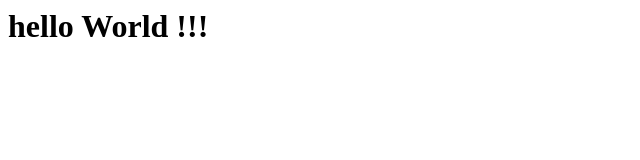
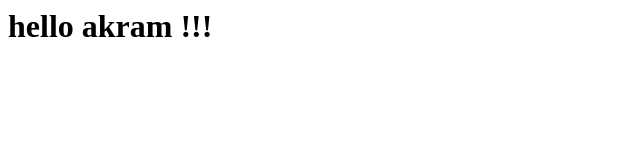
Before and after one commit to Akram619786/akram, a plain HTML site: page index.html in a window 1280 px wide. Shown: the full height of the page, 0-640 px from the left. Drawn offline with Linux system fonts and the light colour scheme.

Commit message:
Update index.html

```diff
--- a/index.html
+++ b/index.html
@@ -4,7 +4,7 @@
 
 <body>
 
-	<h1>hello World !!!</h1>
+	<h1>hello akram !!!</h1>
 
 </body>
 
```
